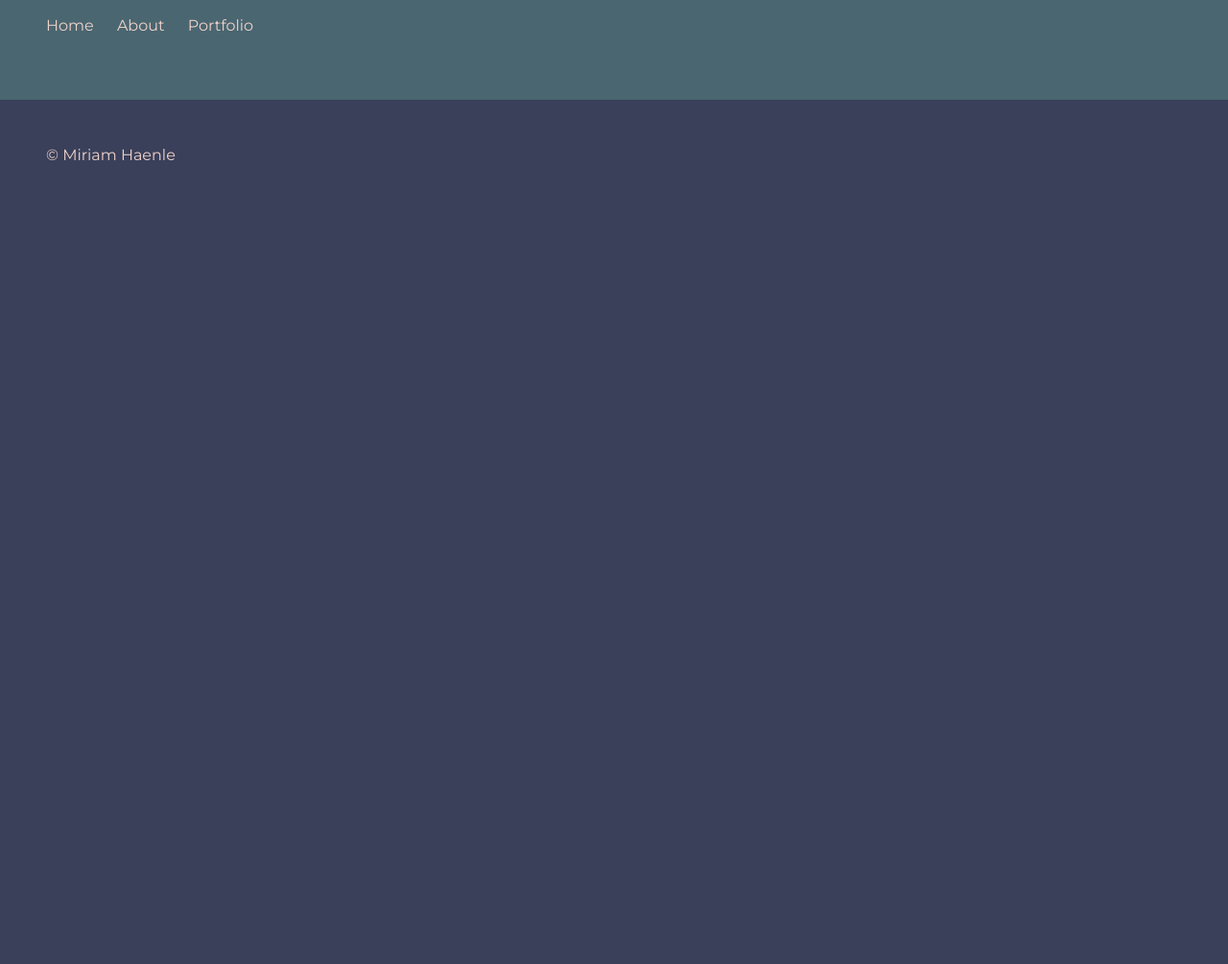
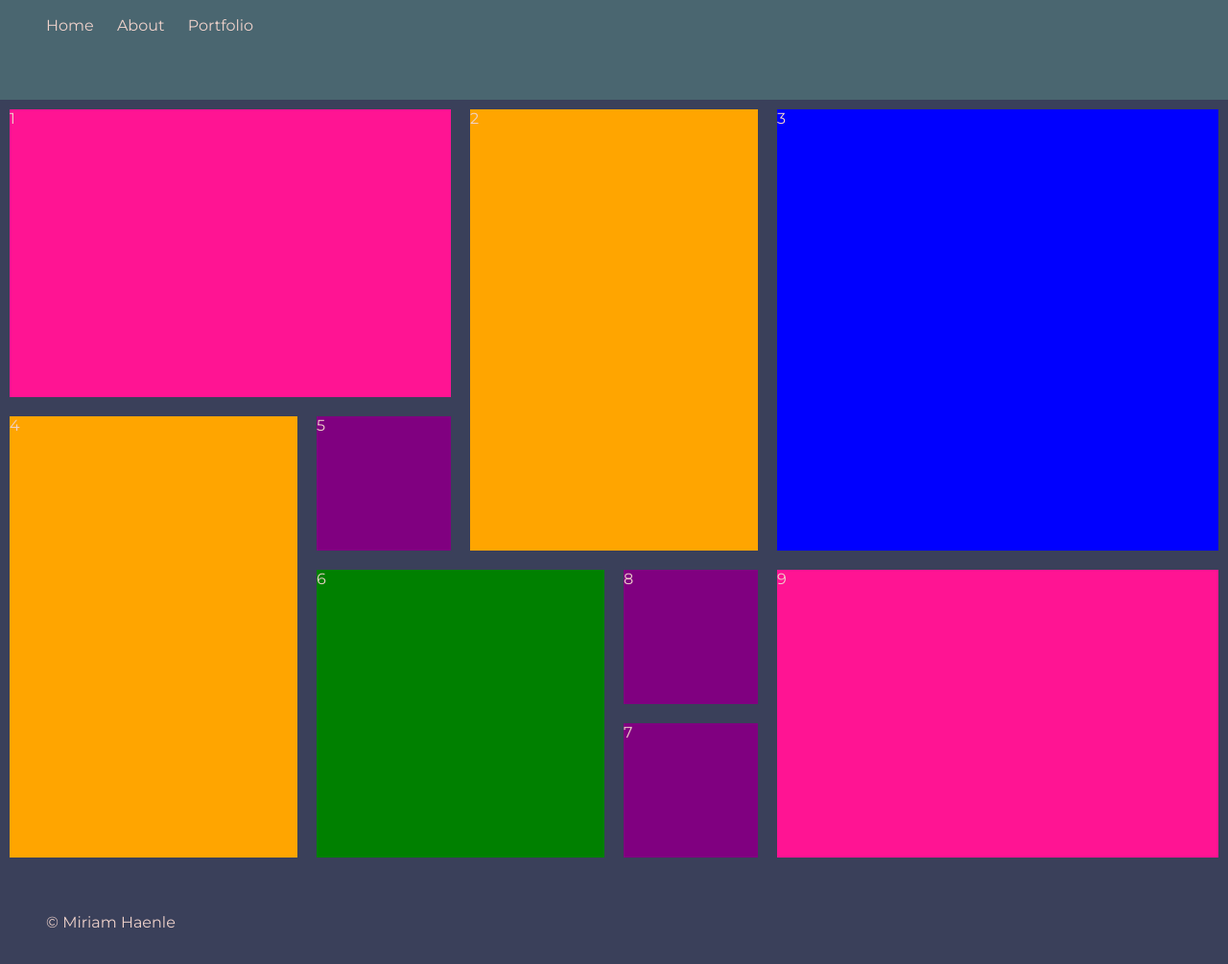
Before and after one commit to schulztobi/grid-portfolio, a plain HTML site: page src/index.html in a window 1280 px wide. Shown: the part 85-1090 px from the top of the page at 96% size. Before the commit the page ends 800 px from the top, so only its background shows below. Drawn offline with Linux system fonts and the light colour scheme.

Commit message:
new grid

```diff
--- a/src/index.html
+++ b/src/index.html
@@ -12,14 +12,26 @@
   </head>
   <body>
     <header>
-      <div class="logo">Miriam Haenle <span>Portfolio</span></div>
+      <div class="logo">Miriam Haenle <span class="headline">Portfolio</span></div>
       <nav>
         <a href="#">Home</a>
         <a href="#">About</a>
         <a href="#">Portfolio</a>
       </nav>
     </header>
-    <main></main>
+    <main>
+      <div class="main-grid">
+        <div class="grid-item1">1</div>
+        <div class="grid-item2">2</div>
+        <div class="grid-item3">3</div>
+        <div class="grid-item4">4</div>
+        <div class="grid-item5">5</div>
+        <div class="grid-item6">6</div>
+        <div class="grid-item7">7</div>
+        <div class="grid-item8">8</div>
+        <div class="grid-item9">9</div>
+      </div>
+    </main>
     <footer>© Miriam Haenle</footer>
   </body>
 </html>
--- a/src/styles.css
+++ b/src/styles.css
@@ -44,6 +44,61 @@ footer {
   font-weight: 200;
 }
 
-.logo > span {
+.headline {
   font-weight: 700;
 }
+
+.main-grid {
+  display: grid;
+  gap: 20px;
+  grid-template-columns: repeat(8,1fr);
+  grid-template-rows: repeat(5,1fr);
+  padding: 10px;
+  height: 100vh;
+}
+.grid-item1 {
+  background-color: deeppink;
+  grid-column: 1/4;
+  grid-row: 1/3;
+}
+
+.grid-item2 {
+  background-color: orange;
+  grid-column: 4/6;
+  grid-row: 1/4;
+}
+.grid-item3 {
+  background-color: blue;
+  grid-column: 6/-1;
+  grid-row: 1/4;
+}
+.grid-item4 {
+  background-color: orange;
+  grid-column: 1/3;
+  grid-row: 3/-1;
+}
+.grid-item5 {
+  background-color: purple;
+  grid-column: 3/4;
+  grid-row: 3/4;
+}
+.grid-item6 {
+  background-color: green;
+  grid-column: 3/5;
+  grid-row: 4/-1;
+}
+.grid-item7 {
+  background-color: purple;
+  grid-column: 5/6;
+  grid-row: 5/-1;
+}
+.grid-item8 {
+  background-color: purple;
+  grid-column: 5/6;
+  grid-row: 4/5;
+}
+.grid-item9 {
+  background-color: deeppink;
+  grid-column: 6/-1;
+  grid-row: 4/-1;
+}
```
